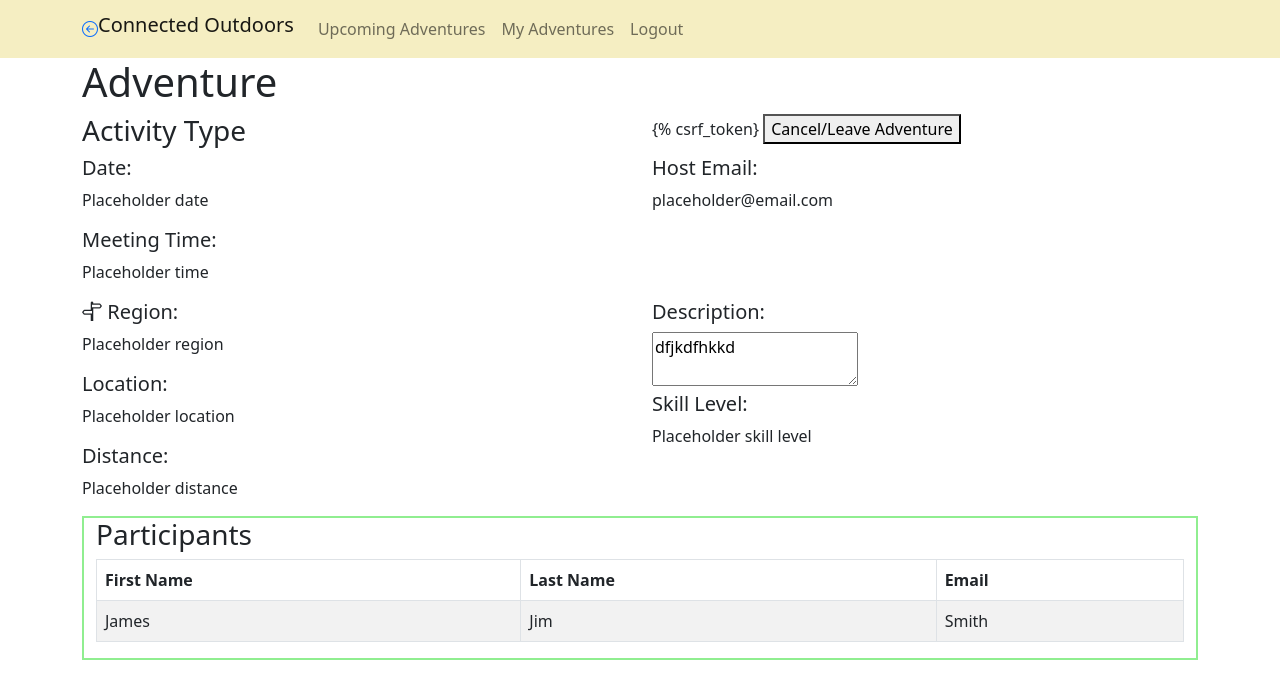
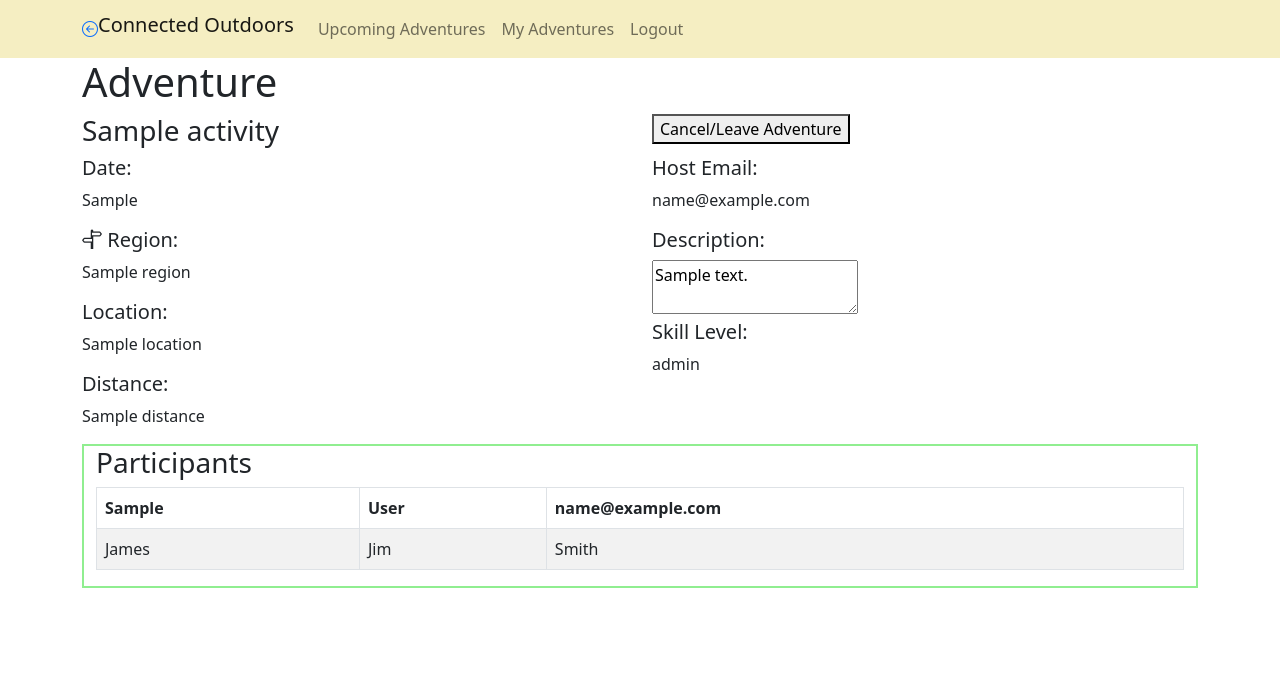
Before and after one commit to mickelsendamon/Connected_Outdoors, a Django app: template adventure_app/templates/adventure_details.html in a window 1280 px wide. Shown: the top 699 px of the page. Run offline with Django 3.2, Linux system fonts and the light colour scheme; the template is opened without the code that fills it: most values are stand-ins (such as "Sample title", 1, 10 or a date in 2020); some libraries are stand-ins or nearby versions.

Commit message:
adv/det adv html

```diff
--- a/adventure_app/static/css/edit_adventures.css
+++ b/adventure_app/static/css/edit_adventures.css
@@ -15,7 +15,7 @@
 }
 .rightside{
     width:  47%;
-    height:  600px;:wq
+    height:  600px;
     display:  inline-block;
     vertical-align: top;
 }
--- a/adventure_app/templates/adventure_details.html
+++ b/adventure_app/templates/adventure_details.html
@@ -55,52 +55,51 @@
             </div>
             <div class="row">
                 <div class="col-md-6">
-                    <h3>Activity Type</h3>
+                    <h3>{{current_adventure.activity.name}}</h3>
                 </div>
                 <div class="col-md-6">
                     <form action="/leave_adventure" method="POST">
-                    {% csrf_token}
-                    <button type="submit">Cancel/Leave Adventure</button>
+                        <button type="submit">Cancel/Leave Adventure</button>
                     </form>
                 </div>
             </div>
             <div class="row">
                 <div class="col-md-6">
                     <h5>Date: </h5>
-                    <p>Placeholder date</p>
-                    <h5>Meeting Time: </h5>
-                    <p>Placeholder time</p>
+                    <p>{{current_adventure.adventure_start}}</p>
                 </div>
                 <div class="col-md-6" id="host_email">
                     <h5>Host Email: </h5>
-                    <p>placeholder@email.com</p>
+                    <p>{{current_adventure.organizer.email}}</p>
                 </div>
             </div>
             <div class="row">
                 <div class="col-md-6">
                     <h5><i class="bi bi-signpost-split"></i> Region: </h5>
-                    <p>Placeholder region</p>
+                    <p>{{current_adventure.region}}</p>
                     <h5>Location: </h5>
-                    <p>Placeholder location</p>
+                    <p>{{current_adventure.location}}</p>
                     <h5><i class="fas fa-road"></i> Distance: </h5>
-                    <p>Placeholder distance</p>
+                    <p>{{current_adventure.distance}}</p>
 
                 </div>
                 <div class="col-md-6">
                     <h5>Description:</h5>
-                    <textarea>dfjkdfhkkd</textarea>
+                    <textarea>{{current_adventure.description}}</textarea>
                     <h5>Skill Level: </h5>
-                    <p>Placeholder skill level</p>
+                    <p>{{current_adventure.skill_level}}</p>
                 </div>
+
             </div>
             <div class="container" style="border: 2px solid lightgreen">
                 <h3>Participants</h3>
+                {% for participants in current_adventure.participated_adventures.all %}
                 <table class="table table-striped table-bordered table-hover table-responsive-sm">
                     <thead class="thead-light">
                         <tr>
-                            <th scope="col">First Name</th>
-                            <th scope="col">Last Name</th>
-                            <th scope="col">Email</th>
+                            <th scope="col">{{participated_adventures.first_name}}</th>
+                            <th scope="col">{{participants.last_name}}</th>
+                            <th scope="col">{{participants.email}}</th>
                         </tr>
                     </thead>
                     <tbody>
@@ -110,6 +109,7 @@
                             <td scope="row">Smith</td>
                         </tr>
                     </tbody>
+                    {% endfor %}
                 </table>
             </div>
         </div>
```
